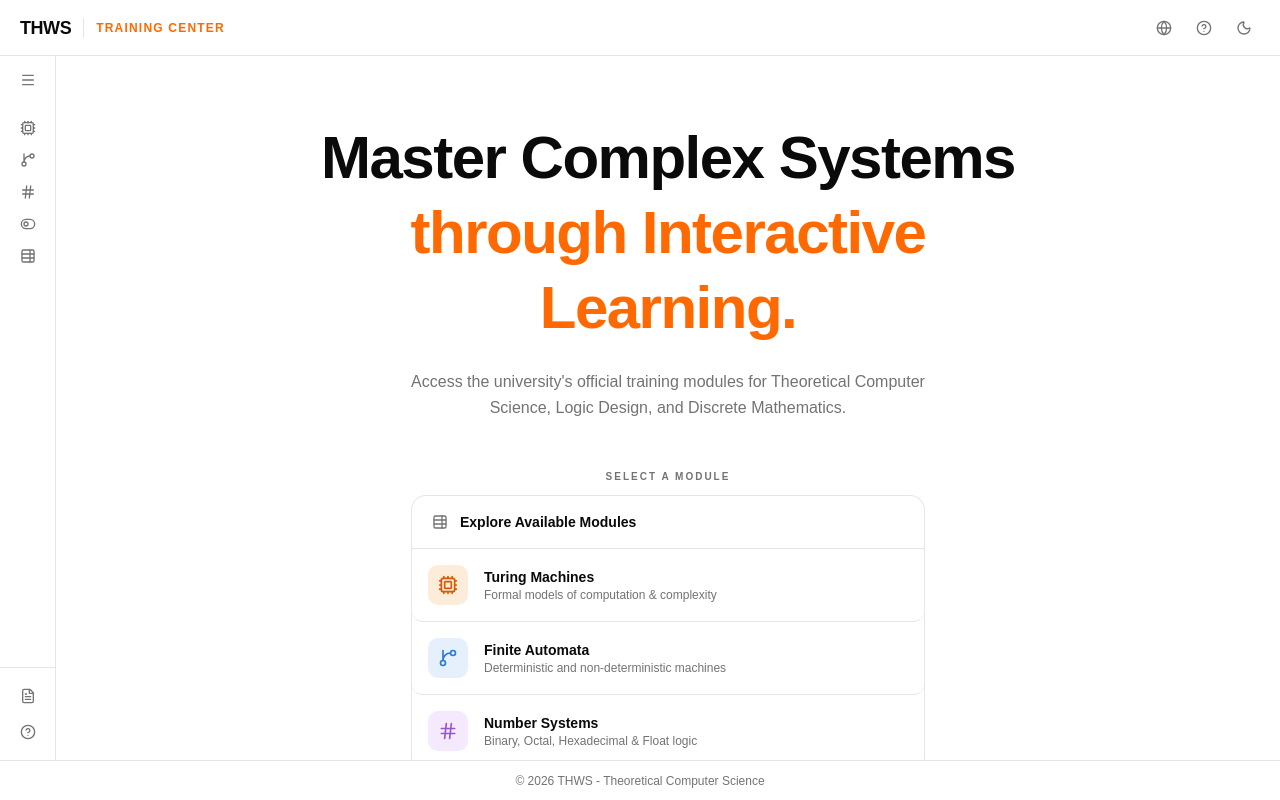
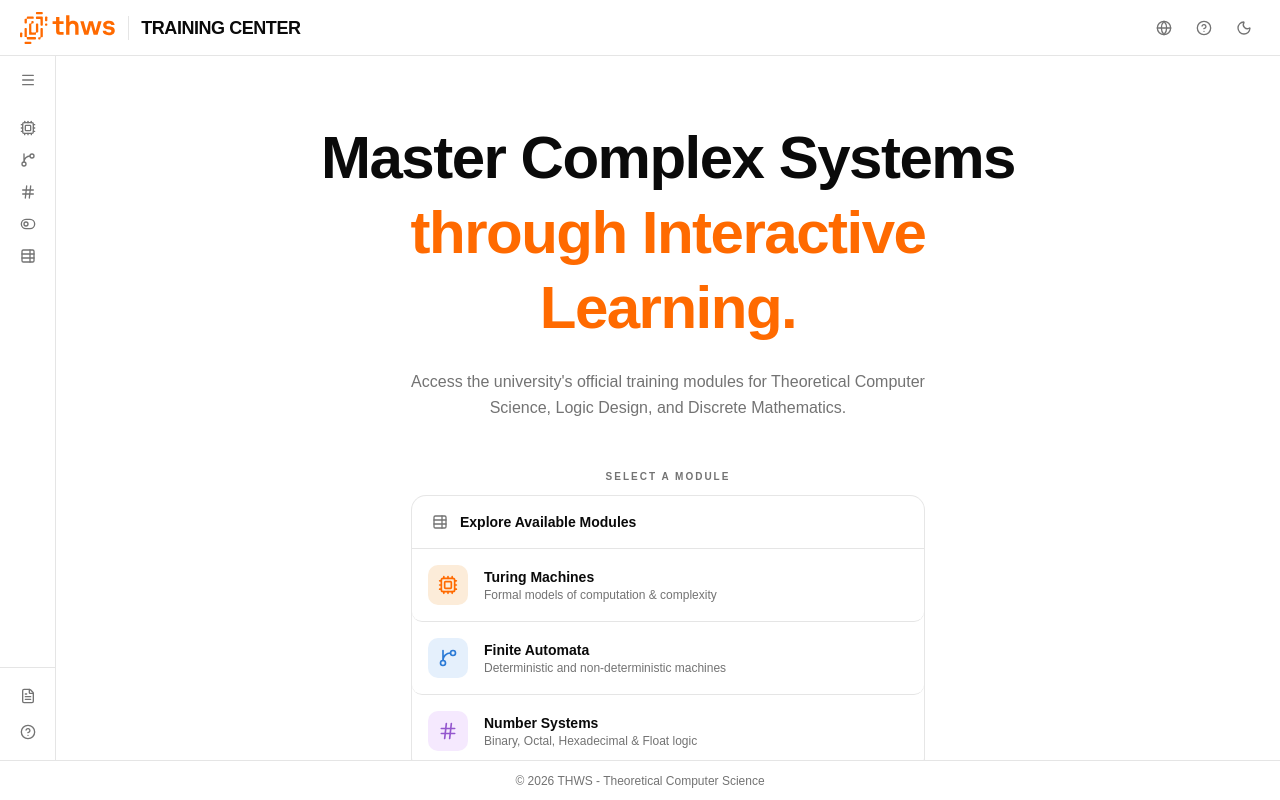
Before and after one commit to Markussus/ProjektArbeit_GI_Plattform, a React (Vite) app in the folder app/: page / in a window 1280 px wide. Built offline with nearby package versions, Linux system fonts and the light colour scheme.

Commit message:
feat: added the thws logo, made header text color dynamic, increased contrast for the border

```diff
--- a/app/src/components/shared/Header/Header.tsx
+++ b/app/src/components/shared/Header/Header.tsx
@@ -3,6 +3,7 @@ import { useTranslation } from 'react-i18next'
 import { Link, useLocation } from 'react-router-dom'
 import { ThemeToggle } from '@/components/shared/ThemeToggle/ThemeToggle'
 import { LanguageToggle } from '@/components/shared/LanguageToggle/LanguageToggle'
+import ThwsLogo from '@/assets/THWS.svg'
 
 export function Header() {
     const { t } = useTranslation()
@@ -12,11 +13,17 @@ export function Header() {
     return (
         <header className="flex h-14 items-center justify-between border-b border-border bg-background px-5">
             <div className="flex items-center gap-3">
-          <Link to="/" className="text-lg font-extrabold tracking-tight text-foreground">
-            THWS
+                <Link to="/" className="flex items-center shrink-0">
+                    <img
+                        src={ThwsLogo}
+                        alt="THWS Logo"
+                        className="h-8 w-auto"
+                    />
                 </Link>
-          <div className="h-5 w-px bg-border" />
-          <span className="text-xs font-semibold tracking-widest text-orange-500 uppercase">
+
+                <div className="h-6 w-px bg-border" />
+
+                <span className="text-lg font-bold tracking-tight text-foreground">
     {isHome ? t('nav.home') : t('nav.title')}
   </span>
             </div>
--- a/app/src/components/shared/Sidebar/Sidebar.tsx
+++ b/app/src/components/shared/Sidebar/Sidebar.tsx
@@ -64,7 +64,7 @@ export function Sidebar({ collapsed, onToggle }: SidebarProps) {
             <div className="px-4 pb-2">
               <NavLink
                   to="/"
-                  className="text-xs font-semibold tracking-wider text-orange-500 uppercase"
+                  className="text-brand text-xs font-semibold tracking-wider uppercase"
               >
                 {t('sidebar.theoreticalCs')}
               </NavLink>
@@ -90,7 +90,7 @@ export function Sidebar({ collapsed, onToggle }: SidebarProps) {
                       <Icon
                           className={cn(
                               'size-4 shrink-0',
-                              isActive ? 'text-orange-500' : 'text-current'
+                              isActive ? 'text-brand' : 'text-current'
                           )}
                       />
                       {!collapsed && <span>{t(labelKey)}</span>}
--- a/app/src/index.css
+++ b/app/src/index.css
@@ -8,6 +8,7 @@
 @theme inline {
     --font-heading: var(--font-sans);
     --font-sans: 'Geist Variable', sans-serif;
+
     --color-sidebar-ring: var(--sidebar-ring);
     --color-sidebar-border: var(--sidebar-border);
     --color-sidebar-accent-foreground: var(--sidebar-accent-foreground);
@@ -16,11 +17,13 @@
     --color-sidebar-primary: var(--sidebar-primary);
     --color-sidebar-foreground: var(--sidebar-foreground);
     --color-sidebar: var(--sidebar);
+
     --color-chart-5: var(--chart-5);
     --color-chart-4: var(--chart-4);
     --color-chart-3: var(--chart-3);
     --color-chart-2: var(--chart-2);
     --color-chart-1: var(--chart-1);
+
     --color-ring: var(--ring);
     --color-input: var(--input);
     --color-border: var(--border);
@@ -39,13 +42,10 @@
     --color-card: var(--card);
     --color-foreground: var(--foreground);
     --color-background: var(--background);
-    --radius-sm: calc(var(--radius) * 0.6);
-    --radius-md: calc(var(--radius) * 0.8);
-    --radius-lg: var(--radius);
-    --radius-xl: calc(var(--radius) * 1.4);
-    --radius-2xl: calc(var(--radius) * 1.8);
-    --radius-3xl: calc(var(--radius) * 2.2);
-    --radius-4xl: calc(var(--radius) * 2.6);
+
+    --color-brand: var(--brand);
+    --color-brand-foreground: var(--brand-foreground);
+
     --color-module-orange-bg: var(--module-orange-bg);
     --color-module-orange-fg: var(--module-orange-fg);
     --color-module-blue-bg: var(--module-blue-bg);
@@ -56,17 +56,38 @@
     --color-module-green-fg: var(--module-green-fg);
     --color-module-rose-bg: var(--module-rose-bg);
     --color-module-rose-fg: var(--module-rose-fg);
+
     --color-nav-active-bg: var(--nav-active-bg);
     --color-nav-active-fg: var(--nav-active-fg);
+
     --color-difficulty-easy: var(--difficulty-easy);
     --color-difficulty-medium: var(--difficulty-medium);
     --color-difficulty-hard: var(--difficulty-hard);
+
     --color-tab-active: var(--tab-active);
     --color-tab-indicator: var(--tab-indicator);
+
+    --radius-sm: calc(var(--radius) * 0.6);
+    --radius-md: calc(var(--radius) * 0.8);
+    --radius-lg: var(--radius);
+    --radius-xl: calc(var(--radius) * 1.4);
+    --radius-2xl: calc(var(--radius) * 1.8);
+    --radius-3xl: calc(var(--radius) * 2.2);
+    --radius-4xl: calc(var(--radius) * 2.6);
 }
 
 :root {
     color-scheme: light;
+
+    /* Base colors */
+    --color-orange-base: #ff6a00;
+    --color-blue-base: oklch(0.58 0.16 255);
+    --color-purple-base: oklch(0.58 0.18 305);
+    --color-green-base: oklch(0.58 0.16 150);
+    --color-rose-base: oklch(0.60 0.18 20);
+    --color-red-base: oklch(0.58 0.22 25);
+
+    /* Core theme */
     --background: oklch(1 0 0);
     --foreground: oklch(0.145 0 0);
     --card: oklch(1 0 0);
@@ -85,12 +106,16 @@
     --border: oklch(0.922 0 0);
     --input: oklch(0.922 0 0);
     --ring: oklch(0.708 0 0);
+
     --chart-1: oklch(0.87 0 0);
     --chart-2: oklch(0.556 0 0);
     --chart-3: oklch(0.439 0 0);
     --chart-4: oklch(0.371 0 0);
     --chart-5: oklch(0.269 0 0);
+
     --radius: 0.625rem;
+
+    /* Sidebar */
     --sidebar: oklch(0.985 0 0);
     --sidebar-foreground: oklch(0.145 0 0);
     --sidebar-primary: oklch(0.205 0 0);
@@ -99,32 +124,51 @@
     --sidebar-accent-foreground: oklch(0.205 0 0);
     --sidebar-border: oklch(0.922 0 0);
     --sidebar-ring: oklch(0.708 0 0);
+
+    /* Brand + semantic orange references */
+    --brand: var(--color-orange-base);
+    --brand-foreground: oklch(1 0 0);
+    --tab-active: var(--color-orange-base);
+    --tab-indicator: var(--color-orange-base);
+    --difficulty-medium: var(--color-orange-base);
+
+    /* Other semantic colors */
+    --difficulty-easy: var(--color-green-base);
+    --difficulty-hard: var(--color-red-base);
+
+    /* Module accent surfaces */
     --module-orange-bg: oklch(0.95 0.03 70);
-    --module-orange-fg: oklch(0.62 0.18 45);
+    --module-orange-fg: var(--color-orange-base);
 
     --module-blue-bg: oklch(0.95 0.02 250);
-    --module-blue-fg: oklch(0.58 0.16 255);
+    --module-blue-fg: var(--color-blue-base);
 
     --module-purple-bg: oklch(0.95 0.03 310);
-    --module-purple-fg: oklch(0.58 0.18 305);
+    --module-purple-fg: var(--color-purple-base);
 
     --module-green-bg: oklch(0.95 0.03 150);
-    --module-green-fg: oklch(0.58 0.16 150);
+    --module-green-fg: var(--color-green-base);
 
     --module-rose-bg: oklch(0.95 0.03 15);
-    --module-rose-fg: oklch(0.60 0.18 20);
+    --module-rose-fg: var(--color-rose-base);
 
+    /* Active navigation */
     --nav-active-bg: oklch(0.97 0.02 55);
     --nav-active-fg: oklch(0.20 0 0);
-    --difficulty-easy: oklch(0.58 0.16 150);
-    --difficulty-medium: oklch(0.62 0.18 45);
-    --difficulty-hard: oklch(0.58 0.22 25);
-    --tab-active: oklch(0.62 0.18 45);
-    --tab-indicator: oklch(0.62 0.18 45);
 }
 
 .dark {
     color-scheme: dark;
+
+    /* Base colors */
+    --color-orange-base: #ff6a00;
+    --color-blue-base: oklch(0.76 0.10 255);
+    --color-purple-base: oklch(0.78 0.12 305);
+    --color-green-base: oklch(0.76 0.10 150);
+    --color-rose-base: oklch(0.78 0.12 20);
+    --color-red-base: oklch(0.72 0.16 25);
+
+    /* Core theme */
     --background: oklch(0.145 0 0);
     --foreground: oklch(0.985 0 0);
     --card: oklch(0.205 0 0);
@@ -140,14 +184,17 @@
     --accent: oklch(0.269 0 0);
     --accent-foreground: oklch(0.985 0 0);
     --destructive: oklch(0.704 0.191 22.216);
-    --border: oklch(1 0 0 / 10%);
+    --border: oklch(1 0 0 / 20%);
     --input: oklch(1 0 0 / 15%);
     --ring: oklch(0.556 0 0);
+
     --chart-1: oklch(0.87 0 0);
     --chart-2: oklch(0.556 0 0);
     --chart-3: oklch(0.439 0 0);
     --chart-4: oklch(0.371 0 0);
     --chart-5: oklch(0.269 0 0);
+
+    /* Sidebar */
     --sidebar: oklch(0.205 0 0);
     --sidebar-foreground: oklch(0.985 0 0);
     --sidebar-primary: oklch(0.488 0.243 264.376);
@@ -156,28 +203,37 @@
     --sidebar-accent-foreground: oklch(0.985 0 0);
     --sidebar-border: oklch(1 0 0 / 10%);
     --sidebar-ring: oklch(0.556 0 0);
+
+    /* Brand + semantic orange references */
+    --brand: var(--color-orange-base);
+    --brand-foreground: oklch(0.145 0 0);
+    --tab-active: var(--color-orange-base);
+    --tab-indicator: var(--color-orange-base);
+    --difficulty-medium: var(--color-orange-base);
+
+    /* Other semantic colors */
+    --difficulty-easy: var(--color-green-base);
+    --difficulty-hard: var(--color-red-base);
+
+    /* Module accent surfaces */
     --module-orange-bg: oklch(0.33 0.05 45 / 0.35);
-    --module-orange-fg: oklch(0.78 0.13 55);
+    --module-orange-fg: var(--color-orange-base);
 
     --module-blue-bg: oklch(0.32 0.05 255 / 0.35);
-    --module-blue-fg: oklch(0.76 0.10 255);
+    --module-blue-fg: var(--color-blue-base);
 
     --module-purple-bg: oklch(0.32 0.05 305 / 0.35);
-    --module-purple-fg: oklch(0.78 0.12 305);
+    --module-purple-fg: var(--color-purple-base);
 
     --module-green-bg: oklch(0.32 0.05 150 / 0.35);
-    --module-green-fg: oklch(0.76 0.10 150);
+    --module-green-fg: var(--color-green-base);
 
     --module-rose-bg: oklch(0.32 0.05 20 / 0.35);
-    --module-rose-fg: oklch(0.78 0.12 20);
+    --module-rose-fg: var(--color-rose-base);
 
+    /* Active navigation */
     --nav-active-bg: oklch(0.30 0.04 45 / 0.35);
     --nav-active-fg: oklch(0.985 0 0);
-    --difficulty-easy: oklch(0.76 0.10 150);
-    --difficulty-medium: oklch(0.78 0.13 55);
-    --difficulty-hard: oklch(0.72 0.16 25);
-    --tab-active: oklch(0.78 0.13 55);
-    --tab-indicator: oklch(0.78 0.13 55);
 }
 
 @layer base {
--- a/app/src/pages/Home/components/HeroSection.tsx
+++ b/app/src/pages/Home/components/HeroSection.tsx
@@ -8,7 +8,7 @@ export function HeroSection() {
             <h1 className="text-5xl font-bold leading-tight tracking-tight text-foreground md:text-6xl">
                 {t('home.heroTitle1')}
                 <br />
-        <span className="text-orange-500">{t('home.heroTitle2')}</span>
+                <span className="text-brand">{t('home.heroTitle2')}</span>
             </h1>
             <p className="mx-auto mt-6 max-w-xl text-base leading-relaxed text-muted-foreground">
                 {t('home.heroDescription')}
```
Also changed, not shown: app/src/assets/THWS.svg (added). Lines whose indentation alone changed are shown as unchanged.
